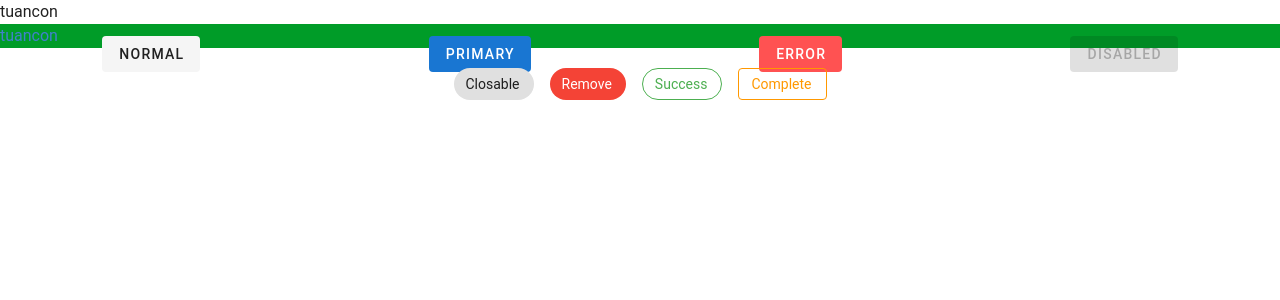
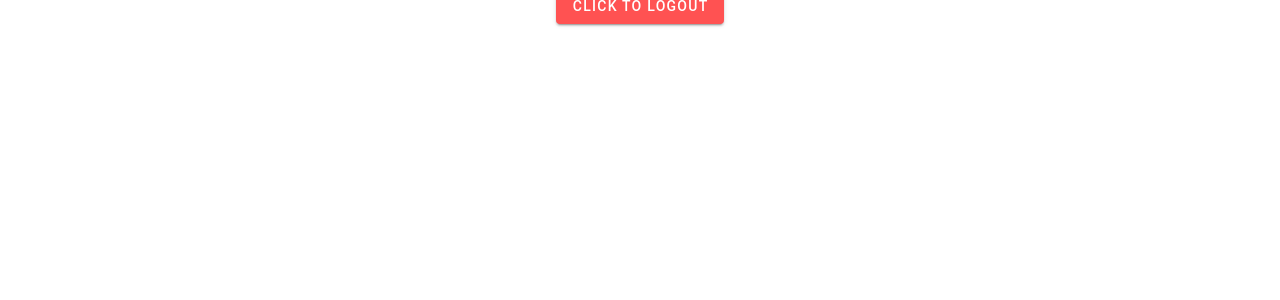
Before and after one commit to tuancon5158/code-base-hiweb, a Vue app: page / in a window 1280 px wide. Shown: the top 300 px of the page. Built offline with nearby package versions, Linux system fonts and the light colour scheme; sample sign-in values are in the browser's storage; the HTML template or start-up script is replaced by a standard one.

Commit message:
[TuanKA] add store

```diff
--- a/package.json
+++ b/package.json
@@ -16,7 +16,8 @@
     "vue-i18n": "^8.22.2",
     "vue-router": "^3.4.9",
     "vuelidate": "^0.7.6",
-    "vuetify": "^2.3.19"
+    "vuetify": "^2.3.19",
+    "vuex": "^3.6.0"
   },
   "devDependencies": {
     "@vue/cli-plugin-babel": "~4.5.0",
--- a/src/App.vue
+++ b/src/App.vue
@@ -7,10 +7,8 @@
 </template>
 
 <script>
-const DefaultLayout = () =>
-  import( "./layouts/default");
-const AuthLayout = () =>
-  import("./layouts/Auth");
+const DefaultLayout = () => import("./layouts/default");
+const AuthLayout = () => import("./layouts/Auth");
 
 export default {
   components: {
@@ -24,9 +22,13 @@ export default {
   },
   name: "App",
   created() {
+    console.log("this.$store", this.$store);
     if (localStorage.getItem("token")) {
+      console.log("1");
       this.layout = "default-layout";
+       this.$router.push("/");
     } else {
+      console.log("2");
       this.layout = "auth-layout";
       this.$router.push("login");
     }
--- a/src/pages/auth/components/Login.vue
+++ b/src/pages/auth/components/Login.vue
@@ -10,7 +10,7 @@
         grow
       >
         <v-tabs-slider color="purple darken-4"></v-tabs-slider>
-        <v-tab v-for="i in tabs" :key="i">
+        <v-tab v-for="i in tabs" :key="i.icon">
           <v-icon large>{{ i.icon }}</v-icon>
           <div class="caption py-1">{{ i.name }}</div>
         </v-tab>
@@ -42,9 +42,9 @@
                   </v-col>
                   <v-col class="d-flex" cols="12" sm="6" xsm="12"> </v-col>
                   <v-spacer></v-spacer>
-                  <v-col class="d-flex" cols="12" sm="3" xsm="12" align-end>
+                  <v-col class="d-flex" cols="12" sm="12" xsm="12" align-end>
                     <v-btn @click="onLogin" x-large block color="success">
-                      Login
+                      Click to Login
                     </v-btn>
                   </v-col>
                 </v-row>
@@ -139,7 +139,7 @@ export default {
   },
   methods: {
     onLogin() {
-      localStorage.setItem("token", "abc");
+      this.$store.commit("setAuthCheck", true);
       this.$router.push("/");
     },
     validate() {
--- a/src/pages/home/index.vue
+++ b/src/pages/home/index.vue
@@ -1,63 +1,8 @@
 <template>
   <div>
-    <div class="test-scss">tuancon</div>
-    <div class="class">tuancon</div>
-
     <v-row align="center" justify="space-around">
-      <v-btn depressed> Normal </v-btn>
-      <v-btn depressed color="primary"> Primary </v-btn>
-      <v-btn depressed color="error"> Error </v-btn>
-      <v-btn depressed disabled> Disabled </v-btn>
+      <v-btn @click="onLogout" color="error">Click to Logout </v-btn>
     </v-row>
-    <div class="text-center">
-      <v-btn
-        v-if="!chip1 && !chip2 && !chip3 && !chip4"
-        close
-        color="primary"
-        dark
-        @click="(chip1 = true), (chip2 = true), (chip3 = true), (chip4 = true)"
-      >
-        Reset Chips
-      </v-btn>
-
-      <v-chip v-if="chip1" class="ma-2" close @click:close="chip1 = false">
-        Closable
-      </v-chip>
-
-      <v-chip
-        v-if="chip2"
-        class="ma-2"
-        close
-        color="red"
-        text-color="white"
-        @click:close="chip2 = false"
-      >
-        Remove
-      </v-chip>
-
-      <v-chip
-        v-if="chip3"
-        class="ma-2"
-        close
-        color="green"
-        outlined
-        @click:close="chip3 = false"
-      >
-        Success
-      </v-chip>
-
-      <v-chip
-        v-if="chip4"
-        class="ma-2"
-        close
-        color="orange"
-        label
-        outlined
-        @click:close="chip4 = false"
-      >
-        Complete
-      </v-chip>
-    </div>
   </div>
 </template>
 
@@ -71,12 +16,17 @@ export default {
       chip4: true,
     };
   },
+  methods: {
+    onLogout() {
+      this.$store.commit("setAuthCheck", false);
+      this.$router.push("/login");
+    },
+  },
 };
 </script>
 
 <style lang="scss" scoped>
-.class{
+.class {
   background: $color-checkbox;
 }
-
 </style>
--- /dev/null
+++ b/src/store/index.js
@@ -0,0 +1,14 @@
+import Vue from "vue";
+import Vuex from "vuex";
+import auth from "./modules/auth";
+
+Vue.use(Vuex);
+
+const store = () => {
+  return new Vuex.Store({
+    modules: {
+      auth,
+    },
+  });
+};
+export default store;
--- /dev/null
+++ b/src/store/modules/auth.js
@@ -0,0 +1,21 @@
+const state = {
+  user: null,
+  authCheck: false,
+};
+const getters = {
+  user: (state) => state.user,
+  isAuthticated: (state) => !!state.user,
+};
+const mutations = {
+  setAuthCheck(state, check) {
+    state.authCheck = check ? true : false;
+  },
+};
+
+const actions = {};
+export default {
+  state,
+  actions,
+  mutations,
+  getters,
+};
```
Also changed, not shown: src/main.js (+20 -17 lines), src/router/index.js (+4 -4 lines), src/layouts/default/components/Header.vue (added), 1 other file (tests, documents, lock files or other folders).
